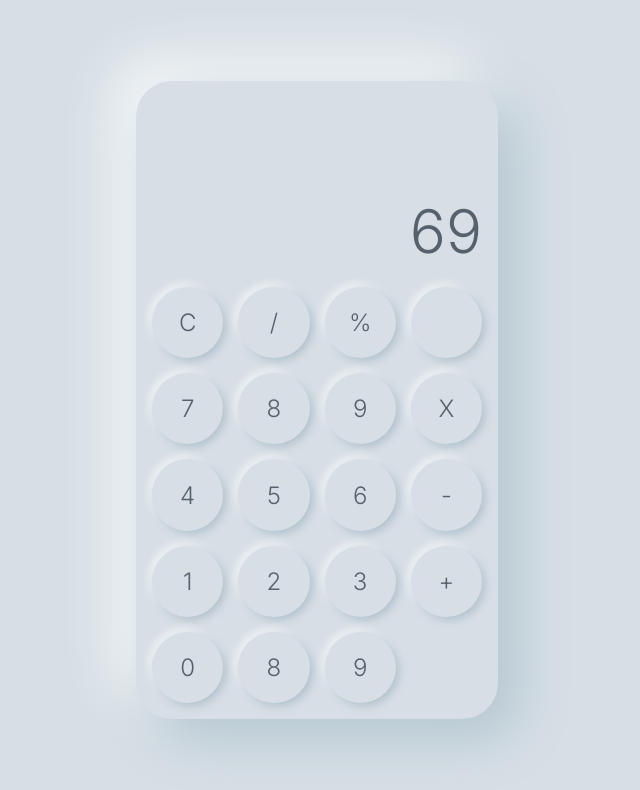
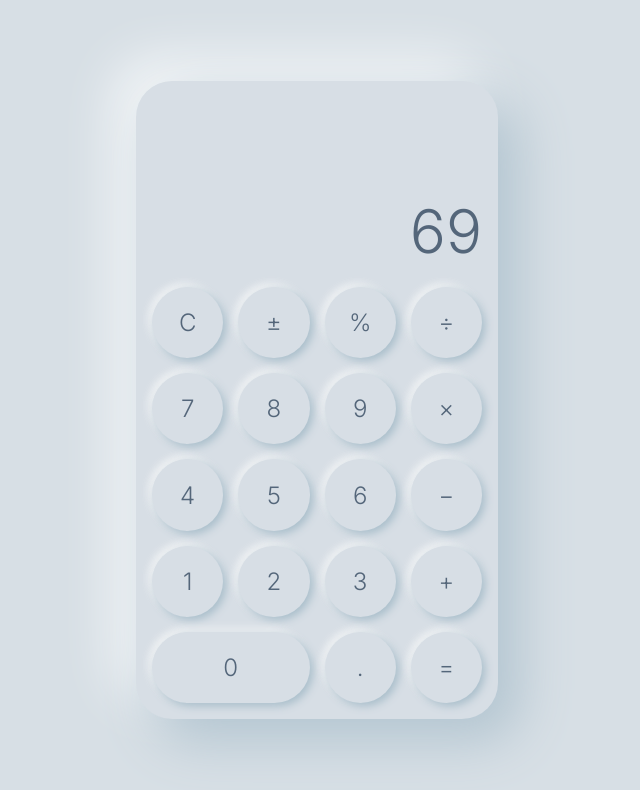
Before and after one commit to nghia-nguyen-dev/calculator, a React (Create React App) app: page / in a window 1280 px wide. Shown: the top 790 px of the page, without its empty margins (323-963 px from the left). Built offline with nearby package versions, Linux system fonts and the light colour scheme.

Commit message:
feat: Create diff components base on type

```diff
--- /dev/null
+++ b/src/components/Number.js
@@ -0,0 +1,11 @@
+import React from 'react'
+
+const Number = ({children, className}) => {
+    return (
+        <div className={`Number pad ${className}`}>
+            {children}
+        </div>
+    )
+}
+
+export default Number
--- a/src/components/Numpad.js
+++ b/src/components/Numpad.js
@@ -1,34 +1,37 @@
-import React from 'react'
-import Pad from 'components/Pad'
+import React from "react";
+import Number from 'components/Number'
+
+const Math = ({children}) => <div className="Math pad">{children}</div>
+const Misc = ({children}) => <div className="Misc pad">{children}</div>
 
 const Numpad = () => {
-    return (
-        <div className="Numpad">
-         <Pad>C</Pad>
-         <Pad>/</Pad>
-         <Pad>%</Pad>
-         <Pad></Pad>
+	return (
+		<div className="Numpad" pho="lol">
+			<Misc>C</Misc>
+			<Misc>&#177;</Misc>
+			<Math>%</Math>
+			<Math>&#247;</Math>
 
-         <Pad>7</Pad>
-         <Pad>8</Pad>
-         <Pad>9</Pad>
-         <Pad>X</Pad>
+        	<Number>7</Number>
+			<Number>8</Number>
+			<Number>9</Number>
+			<Math>&#215;</Math>
 
-         <Pad>4</Pad>
-         <Pad>5</Pad>
-         <Pad>6</Pad>
-         <Pad>-</Pad>
+			<Number>4</Number>
+			<Number>5</Number>
+			<Number>6</Number>
+			<Math>&#8722;</Math>
 
-         <Pad>1</Pad>
-         <Pad>2</Pad>
-         <Pad>3</Pad>
-         <Pad>+</Pad>
+			<Number>1</Number>
+			<Number>2</Number>
+			<Number>3</Number>
+			<Math>+</Math>
 
-         <Pad>0</Pad>
-         <Pad>8</Pad>
-         <Pad>9</Pad>
-        </div>
-    )
-}
+			<Number className="pad--span">0</Number>
+			<Number>.</Number>
+			<Math>=</Math>
+		</div>
+	);
+};
 
-export default Numpad
+export default Numpad;
--- a/src/components/Pad.js
+++ /dev/null
@@ -1,11 +0,0 @@
-import React from 'react'
-
-const Pad = ({children}) => {
-    return (
-        <div className="Pad">
-            {children}
-        </div>
-    )
-}
-
-export default Pad
--- a/src/css/index.css
+++ b/src/css/index.css
@@ -8,6 +8,8 @@
 
 	--cool-white: hsl(206, 21%, 87%);
 	--warm-white: hsl(210, 21%, 87%);
+
+	--main-color: hsla(210, 42%, 22%, 0.72);
 }
 
 body {
@@ -25,7 +27,7 @@ body {
 	font-family: "Inter", sans-serif;
 	font-weight: 300;
 	font-size: 60px;
-	color: hsla(210, 25%, 22%, 0.75);
+	color: var(--main-color);
 
 	height: auto;
 	width: 362px;
@@ -33,9 +35,10 @@ body {
 
 	border-radius: 36px;
 	background: var(--warm-white);
-	box-shadow: var(--calc-offset-x) var(--calc-offset-y) var(--calc-blur-radius) hsl(202, 24%, 76%),
+	box-shadow: var(--calc-offset-x) var(--calc-offset-y)
+			var(--calc-blur-radius) hsl(202, 24%, 75%),
 		calc(var(--calc-offset-x) * -1) calc(var(--calc-offset-y) * -1)
-			var(--calc-blur-radius) rgba(255, 255, 255, 0.84);
+			var(--calc-blur-radius) rgba(255, 255, 255, 0.83);
 }
 
 .Screen {
@@ -55,7 +58,7 @@ body {
 	/* grid-template-rows: repeat(4, 1fr); */
 }
 
-.Pad {
+.pad {
 	display: flex;
 	justify-content: center;
 	align-items: center;
@@ -64,10 +67,16 @@ body {
 
 	border-radius: 50%;
 	background: var(--warm-white);
-	box-shadow: 3px 3px 8px hsl(202, 24%, 74%), -3px -3px 8px #f9f9f9ef;
+	box-shadow: 3px 3px 8px hsl(202, 24%, 72%), -3px -3px 8px hsla(0, 0%, 98%, 0.937);
 }
 
-.Pad::before {
+.pad--span {
+	grid-column: span 2;
+	height: 71.25px;
+	border-radius: 100px;
+}
+
+.pad::before {
 	content: "";
 	padding-bottom: 100%;
 	display: block;
```
